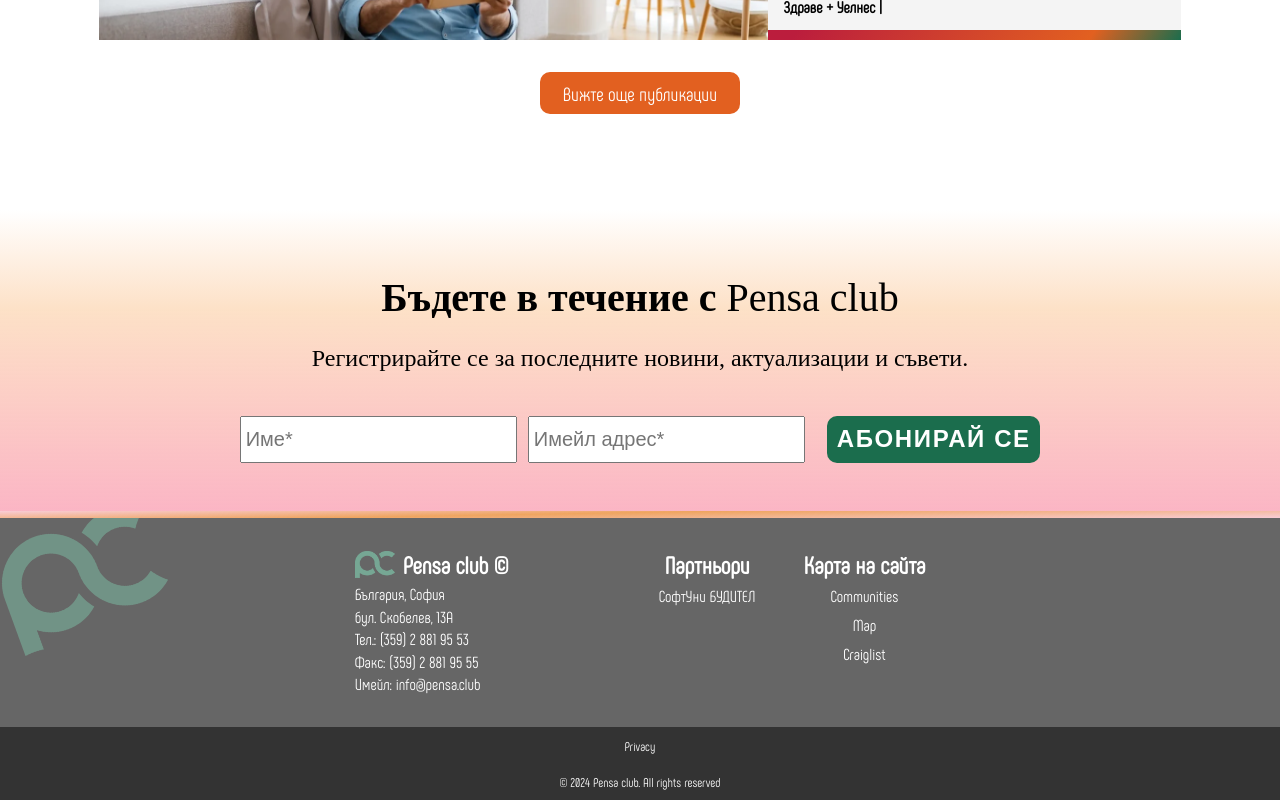
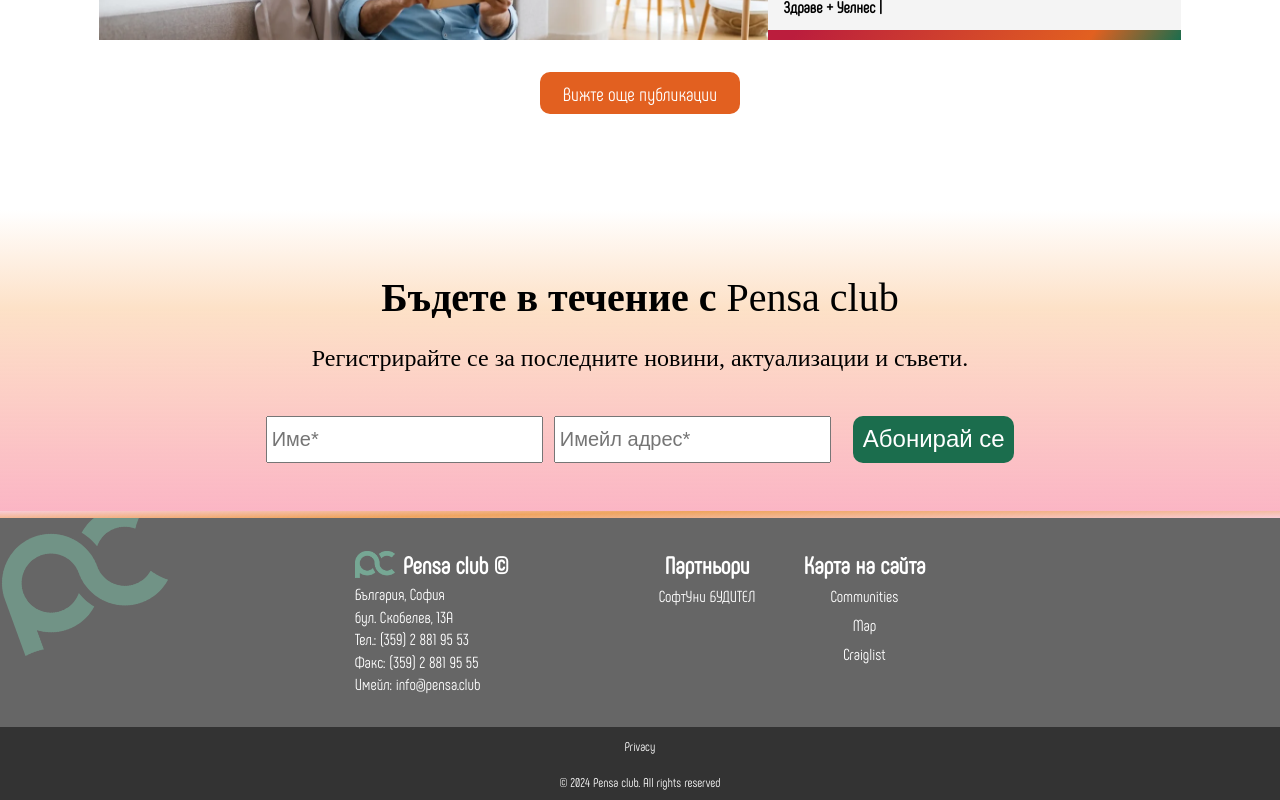
Before and after one commit to PensaClub/pensa-club-platform, a React (Create React App) app in the folder client/: page / in a window 1280 px wide. Shown: the part 2483-3283 px from the top of the page. Built offline with nearby package versions, Linux system fonts and the light colour scheme.

Commit message:
Update NewsSubscribe.jsx

```diff
--- a/client/src/components/Home/NewsSubscribe/NewsSubscribe.jsx
+++ b/client/src/components/Home/NewsSubscribe/NewsSubscribe.jsx
@@ -96,7 +96,7 @@ export const NewsSubscribe = () => {
                         </div>
                     </div>
                     <div className="news-btn">
-                        <button type="submit" className="btn btn-light">Абонирай се </button>
+                        <button type="submit" className="btn-light">Абонирай се </button>
                     </div>
                 </form>
 
```
